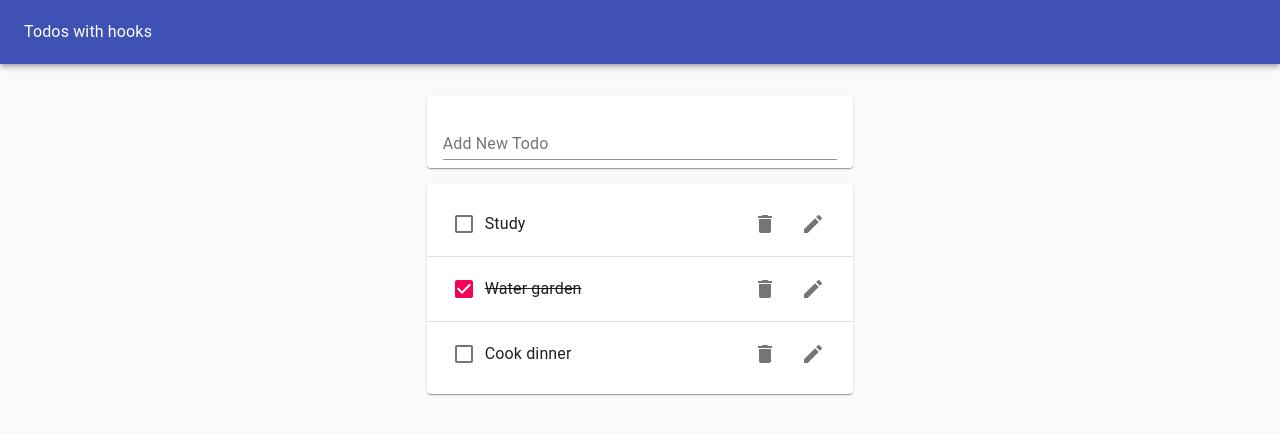
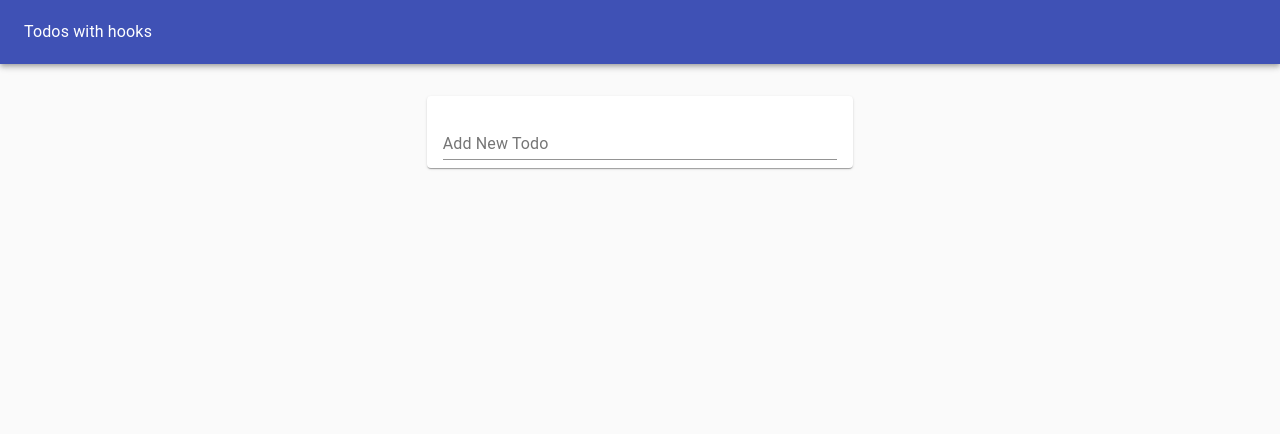
Before and after one commit to carlydekock/hooks-practice, a React (Create React App) app: page / in a window 1280 px wide. Shown: the top 434 px of the page. Built offline with nearby package versions, Linux system fonts and the light colour scheme.

Commit message:
implemented local storage to store todos

```diff
--- a/src/components/TodoApp.js
+++ b/src/components/TodoApp.js
@@ -1,4 +1,4 @@
-import React, { useState } from 'react';
+import React, { useState, useEffect } from 'react';
 import Typography from '@material-ui/core/Typography';
 import Paper from '@material-ui/core/Paper';
 import AppBar from '@material-ui/core/AppBar';
@@ -9,13 +9,18 @@
 import { v4 as uuid } from 'uuid';
 
 function TodoApp() {
-  const initialTodos = [
-    { id: uuid(), task: "Study", completed: false },
-    { id: uuid(), task: "Water garden", completed: true },
-    { id: uuid(), task: "Cook dinner", completed: false }
-  ];
+  const initialTodos = JSON.parse(window.localStorage.getItem('todos') || "[]");
+  // const initialTodos = [
+  //   { id: uuid(), task: "Study", completed: false },
+  //   { id: uuid(), task: "Water garden", completed: true },
+  //   { id: uuid(), task: "Cook dinner", completed: false }
+  // ];
 
   const [todos, setTodos] = useState(initialTodos);
+
+  useEffect(() => {
+    window.localStorage.setItem("todos", JSON.stringify(todos));
+  }, [todos]);
 
   const addTodo = newTodoText => {
     setTodos([...todos, { id: uuid(), task: newTodoText, completed: false }]);
@@ -55,7 +60,7 @@
           <Typography color='inherit'>Todos with hooks</Typography>
         </Toolbar>
       </AppBar>
-      <Grid container justify='center' style={{marginTop: '1rem'}}>
+      <Grid container justifyContent='center' style={{marginTop: '1rem'}}>
         <Grid item xs={11} md={8} lg={4}>
           <TodoForm addTodo={addTodo} />
           <TodoList todos={todos} removeTodo={removeTodo} toggleTodo={toggleTodo} editTodo={editTodo}/>
--- a/src/components/TodoList.js
+++ b/src/components/TodoList.js
@@ -5,6 +5,7 @@
 import Todo from './Todo';
 
 function TodoList({todos, removeTodo, toggleTodo, editTodo}) {
+  if(todos.length) {
     return (
       <Paper>
         <List>
@@ -25,6 +26,8 @@
         </List>
       </Paper>
     )
+  };
+  return null;
 }
 
 export default TodoList;
```
Lines whose indentation alone changed are shown as unchanged.
